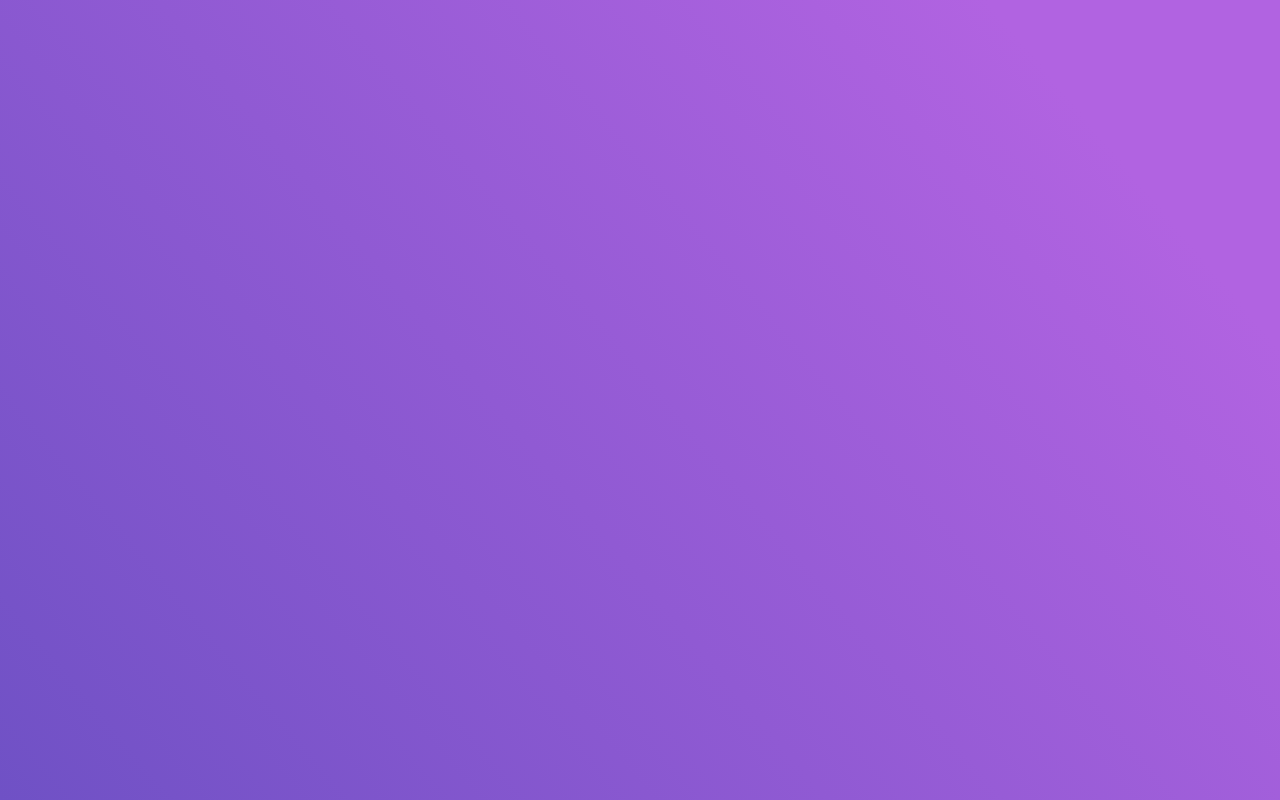
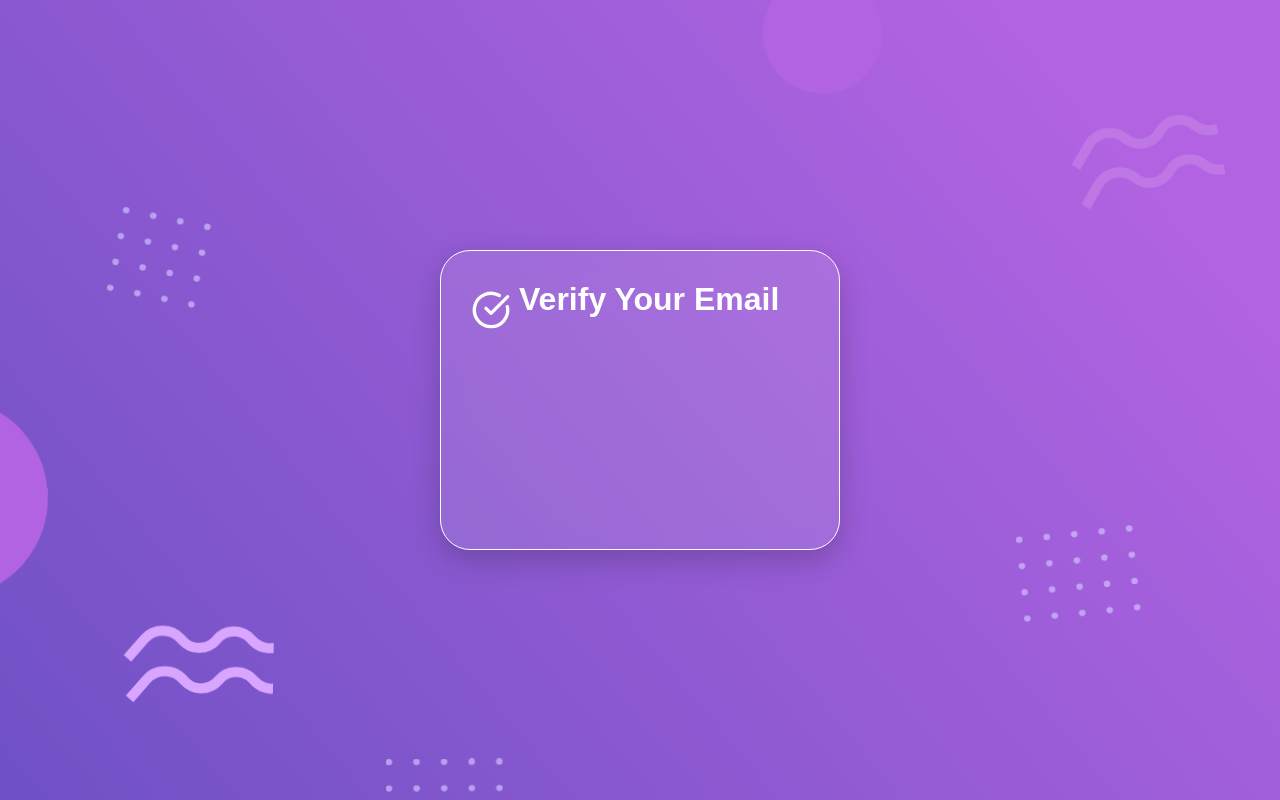
Before and after one commit to ib0uxx/PostAR, a React (Vite) app in the folder frontend/: page /VerifyEmail in a window 1280 px wide. Before the commit this address had no page. Built offline with nearby package versions, Linux system fonts and the light colour scheme.

Commit message:
fixed signup and verify email page added

```diff
--- a/frontend/src/App.tsx
+++ b/frontend/src/App.tsx
@@ -10,6 +10,7 @@ import MyCards from "./pages/MyCards";
 import Layout from "./components/Layout";
 import Dashboard from "./pages/Dashboard";
 import { UserProvider } from "./UserContext";
+import VerifyEmail from "./pages/VerifyEmail";
 
 const App: React.FC = () => {
   return (
@@ -27,6 +28,7 @@ const App: React.FC = () => {
             <Route path="/cardAdd" element={<CardAdd />} />
             <Route path="/cardEdit" element={<CardEdit />} />
             <Route path="/MyCards" element={<MyCards />} />
+            <Route path="/VerifyEmail" element={<VerifyEmail />} />
           </Route>
         </Routes>
       </Router>
--- a/frontend/src/UserContext.tsx
+++ b/frontend/src/UserContext.tsx
@@ -8,8 +8,9 @@ import {
 
 interface User {
   id: string;
-  email: string;
+  email_address: string;
   username: string;
+  avatar: string;
 }
 
 interface UserContextType {
--- a/frontend/src/pages/Dashboard.tsx
+++ b/frontend/src/pages/Dashboard.tsx
@@ -50,11 +50,7 @@ const Dashboard: React.FC = () => {
       <Navbar />
 
       <div className={styles.content}>
-        <img
-          src={user?.username || "John"}
-          alt="Profile"
-          className={styles.profileImage}
-        />
+        <img src={user?.avatar} alt="Profile" className={styles.profileImage} />
         <div className={styles.textContainer}>
           <h1 className={styles.greeting}>
             Hello <br />{" "}
--- a/frontend/src/pages/Login.tsx
+++ b/frontend/src/pages/Login.tsx
@@ -46,9 +46,6 @@ const Login: React.FC = () => {
     }
   };
 
-
-
-
   const handleGoogleLogin = async () => {
     const { error } = await supabase.auth.signInWithOAuth({
       provider: "google",
@@ -56,7 +53,6 @@ const Login: React.FC = () => {
 
     if (error) setError(error.message);
   };
-
 
   const handleAppleLogin = async () => {
     const { error } = await supabase.auth.signInWithOAuth({
--- a/frontend/src/pages/ProfilePage.tsx
+++ b/frontend/src/pages/ProfilePage.tsx
@@ -5,11 +5,16 @@ import MobileNavbar from "../components/MobileNavbar";
 import profilePic from "../assets/profile.png";
 import { FaEdit, FaCheckCircle } from "react-icons/fa";
 import { useUser } from "../UserContext";
+import { useNavigate } from "react-router-dom";
 
 const ProfilePage: React.FC = () => {
-  const { user } = useUser();
-  console.log({ user });
+  const { user, setUser } = useUser();
+  const navigate = useNavigate();
 
+  const handleLogout = () => {
+    setUser(null);
+    navigate("/");
+  };
   return (
     <div className={styles.profileWrapper}>
       {/* Navbar Desktop */}
@@ -32,7 +37,7 @@ const ProfilePage: React.FC = () => {
               <div className={styles.userInfo}>
                 <h3>{user?.username || "John Doe"} </h3>
                 <p className={styles.email}>
-                  {user?.email || "johndoe@yay.com"}
+                  {user?.email_address || "johndoe@yay.com"}
                 </p>
               </div>
             </div>
@@ -58,7 +63,9 @@ const ProfilePage: React.FC = () => {
           <div className={styles.options}>
             <button>About App</button>
             <button>Contact us</button>
-            <button className={styles.logout}>Logout</button>
+            <button className={styles.logout} onClick={handleLogout}>
+              Logout
+            </button>
           </div>
         </div>
       </div>
--- a/frontend/src/pages/Signup.tsx
+++ b/frontend/src/pages/Signup.tsx
@@ -49,7 +49,7 @@ const Signup: React.FC = () => {
         email: formData.email,
         password: formData.password,
         options: {
-          emailRedirectTo: `${window.location.origin}/dashboard`,
+          emailRedirectTo: `${window.location.origin}/login`,
         },
       });
 
@@ -67,27 +67,24 @@ const Signup: React.FC = () => {
         throw new Error("User already registered");
       }
 
-      // Insert the user data into the 'User' table
-      try {
-        const { data: userData, error: insertError } = await supabase
-          .from("User")
-          .insert([
-            {
-              auth_id: data.user.id, // Assurez-vous que 'data.user.id' existe
-              username: formData.username,
-              email: formData.email,
-            },
-          ])
-          .select();
+      const { error: insertError } = await supabase.from("User").insert([
+        {
+          auth_id: data.user.id,
+          username: formData.username,
+          email_address: formData.email,
+          password: formData.password, // Insert password to avoid null constraint violation
+          admin: false,
+          phone: null,
+          first_name: null,
+          last_name: null,
+          birth_date: null,
+          description: null,
+        },
+      ]);
 
-        if (insertError) throw insertError;
+      if (insertError) console.log(insertError);
 
-        console.log(userData);
-      } catch (error) {
-        throw new Error("Ooops, something went wrong while saving user data.");
-      }
-
-      navigate("/verify-email"); // Redirect to email verification page
+      navigate("/VerifyEmail"); // Redirect to email verification page
     } catch (error) {
       console.error("Signup error:", error);
       setError(
--- /dev/null
+++ b/frontend/src/pages/VerifyEmail.tsx
@@ -0,0 +1,30 @@
+import React from "react";
+import styles from "../styles/auth.module.css";
+import Input from "../components/Input";
+import { CheckCircle } from "lucide-react";
+
+const VerifyEmail: React.FC = () => {
+  return (
+    <div
+      className={styles["auth-container"]}
+      style={{
+        height: "100vh",
+        display: "flex",
+        justifyContent: "center",
+        alignItems: "center",
+      }}
+    >
+      <div
+        className={styles["login-box"]}
+        style={{ padding: "30px", width: "500px", minHeight: "300px" }}
+      >
+        <div style={{ display: "flex", alignItems: "center", gap: "8px" }}>
+          <CheckCircle size={40} color="white" />
+          <h1 className={styles["title"]}>Verify Your Email</h1>
+        </div>
+      </div>
+    </div>
+  );
+};
+
+export default VerifyEmail;
```
Also changed, not shown: 1 other file (tests, documents, lock files or other folders).
